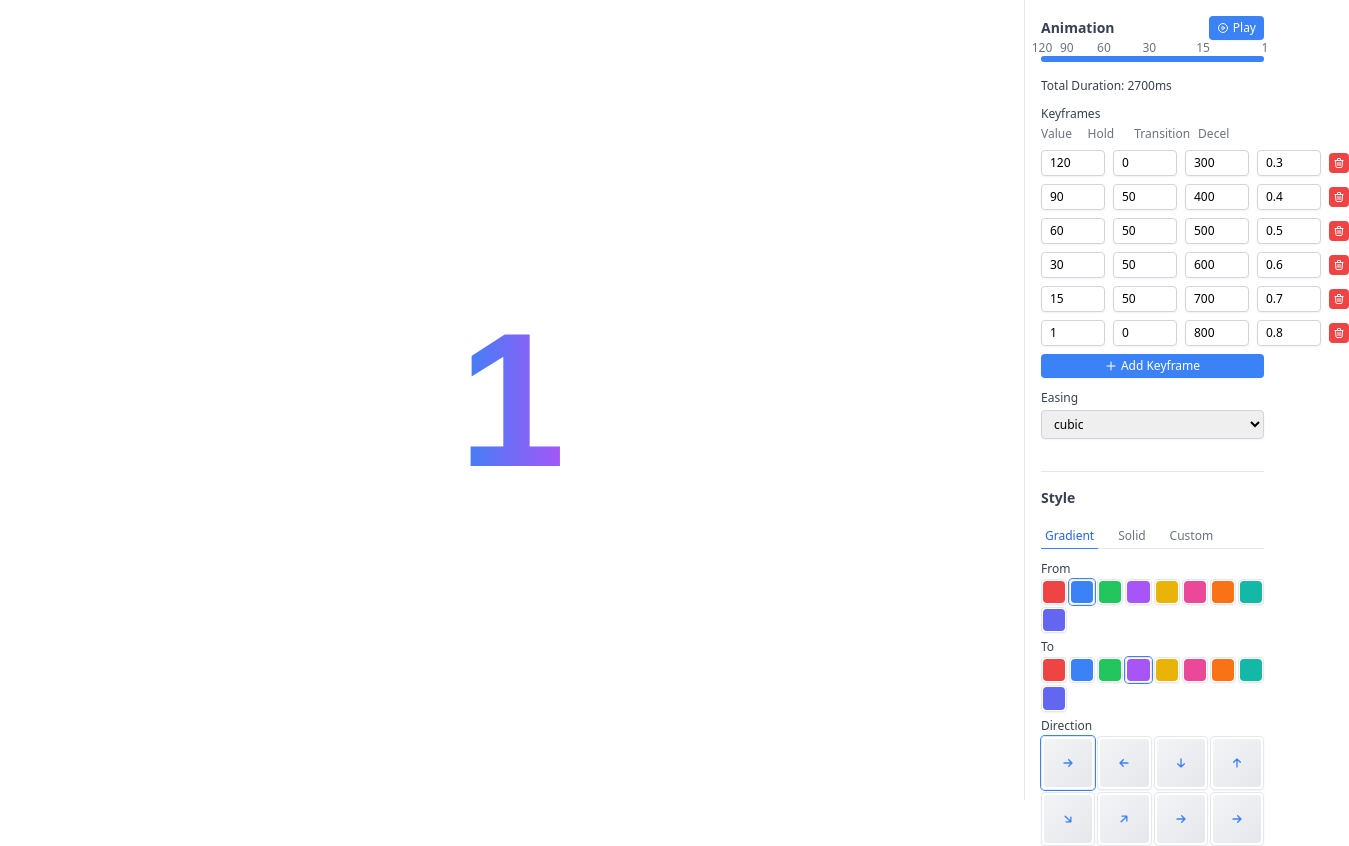
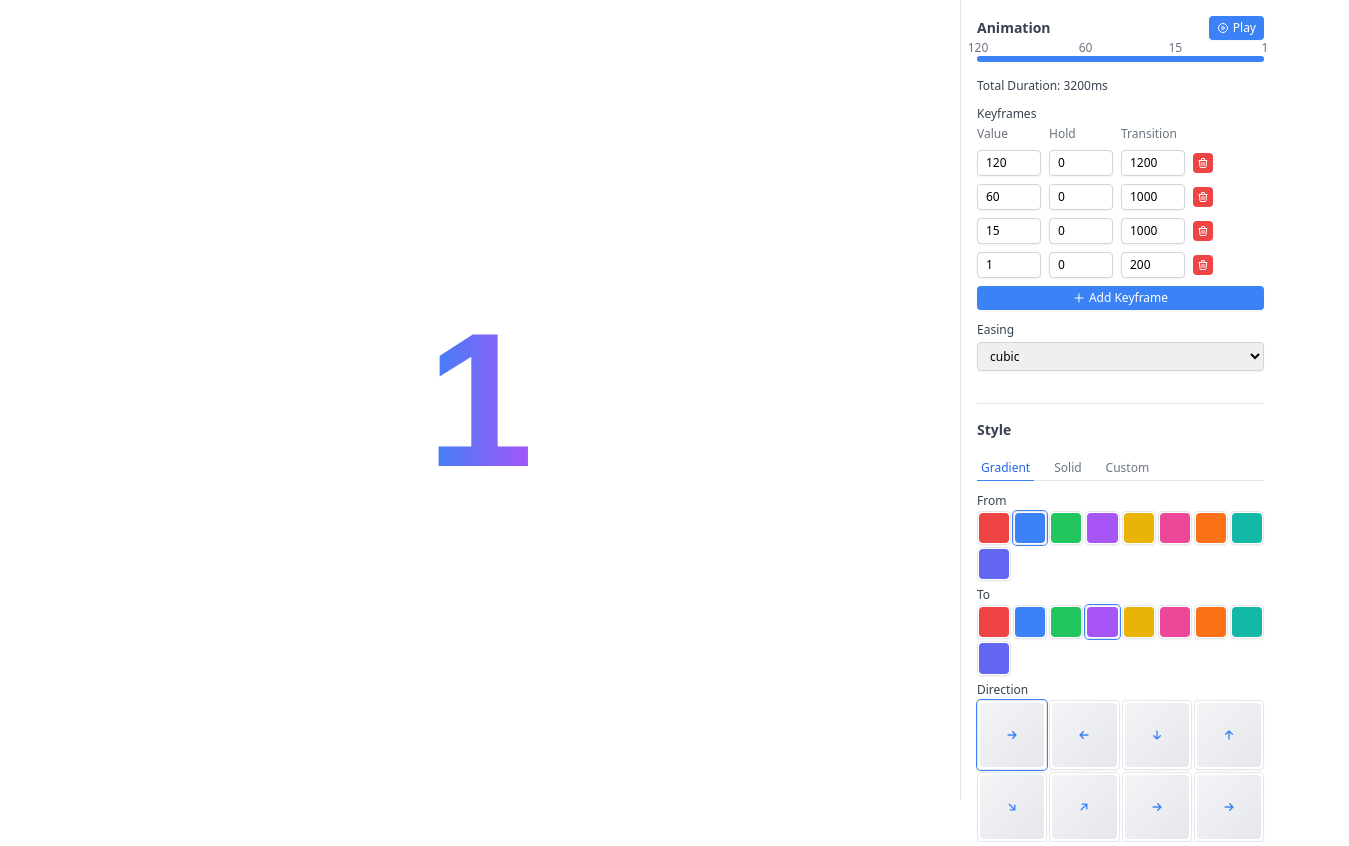
Before and after one commit to jeffjose/arr-demo, a SvelteKit app: page / in a window 1280 px wide. Shown: the whole page, 1349 px wide, since content can reach past the window. Built offline with nearby package versions, Linux system fonts and the light colour scheme; a web font is replaced by a local one.

Commit message:
better defaults

```diff
--- a/src/routes/+layout.svelte
+++ b/src/routes/+layout.svelte
@@ -25,16 +25,13 @@
 		value: number;
 		holdTime: number; // Time to hold at this keyframe in ms
 		transitionDuration: number; // Duration of transition to next keyframe
-		deceleration: number; // Rate of FPS drop (0-1, higher means faster deceleration)
 	};
 
 	let keyframes = $state<Keyframe[]>([
-		{ value: 120, holdTime: 0, transitionDuration: 300, deceleration: 0.3 }, // Start at max refresh rate
-		{ value: 90, holdTime: 50, transitionDuration: 400, deceleration: 0.4 }, // First deceleration
-		{ value: 60, holdTime: 50, transitionDuration: 500, deceleration: 0.5 }, // Further slowdown
-		{ value: 30, holdTime: 50, transitionDuration: 600, deceleration: 0.6 }, // Significant slowdown
-		{ value: 15, holdTime: 50, transitionDuration: 700, deceleration: 0.7 }, // Almost stopped
-		{ value: 1, holdTime: 0, transitionDuration: 800, deceleration: 0.8 } // Final settling
+		{ value: 120, holdTime: 0, transitionDuration: 1200 }, // Start at max refresh rate
+		{ value: 60, holdTime: 0, transitionDuration: 1000 }, // Significant slowdown
+		{ value: 15, holdTime: 0, transitionDuration: 1000 }, // Almost stopped
+		{ value: 1, holdTime: 0, transitionDuration: 200 } // Final settling
 	]);
 
 	// Animation configuration
@@ -164,12 +161,13 @@
 		const nextFrame = keyframes[currentKeyframeIndex + 1];
 
 		if (nextFrame) {
-			// Interpolate between current and next frame with deceleration
+			// Create a smooth transition between keyframes
 			const easedProgress = easingFunctions[easingFunction](frameProgress);
-			const decelerationFactor = currentFrame.deceleration;
+
+			// Calculate the current value with smooth easing
 			const currentValue =
-				currentFrame.value +
-				(nextFrame.value - currentFrame.value) * easedProgress * decelerationFactor;
+				currentFrame.value + (nextFrame.value - currentFrame.value) * easedProgress;
+
 			fps.set(Math.round(currentValue));
 			progress = getOverallProgress(currentTime);
 			animationFrameId = requestAnimationFrame(animate);
@@ -226,7 +224,7 @@
 		const lastFrame = keyframes[keyframes.length - 1];
 		keyframes = [
 			...keyframes.slice(0, -1),
-			{ value: lastFrame.value, holdTime: 100, transitionDuration: 500, deceleration: 0.5 },
+			{ value: lastFrame.value, holdTime: 0, transitionDuration: 500 },
 			lastFrame
 		];
 	}
@@ -292,7 +290,7 @@
 		</div>
 	</div>
 
-	<div class="w-64 border-l border-gray-200 p-4">
+	<div class="w-1/4 border-l border-gray-200 p-4">
 		<div class="mb-4 flex items-center justify-between">
 			<h2 class="text-sm font-semibold text-gray-700">Animation</h2>
 			<button
@@ -354,7 +352,6 @@
 							<div class="w-16">Value</div>
 							<div class="w-16">Hold</div>
 							<div class="w-16">Transition</div>
-							<div class="w-16">Decel</div>
 							<div class="w-8"></div>
 						</div>
 						{#each keyframes as keyframe, i}
@@ -380,14 +377,6 @@
 									max="2000"
 									step="100"
 									bind:value={keyframe.transitionDuration}
-									class="w-16 rounded border border-gray-300 px-2 py-1 text-xs shadow-sm focus:border-blue-500 focus:outline-none focus:ring-1 focus:ring-blue-500"
-								/>
-								<input
-									type="number"
-									min="0"
-									max="1"
-									step="0.1"
-									bind:value={keyframe.deceleration}
 									class="w-16 rounded border border-gray-300 px-2 py-1 text-xs shadow-sm focus:border-blue-500 focus:outline-none focus:ring-1 focus:ring-blue-500"
 								/>
 								<button
```
